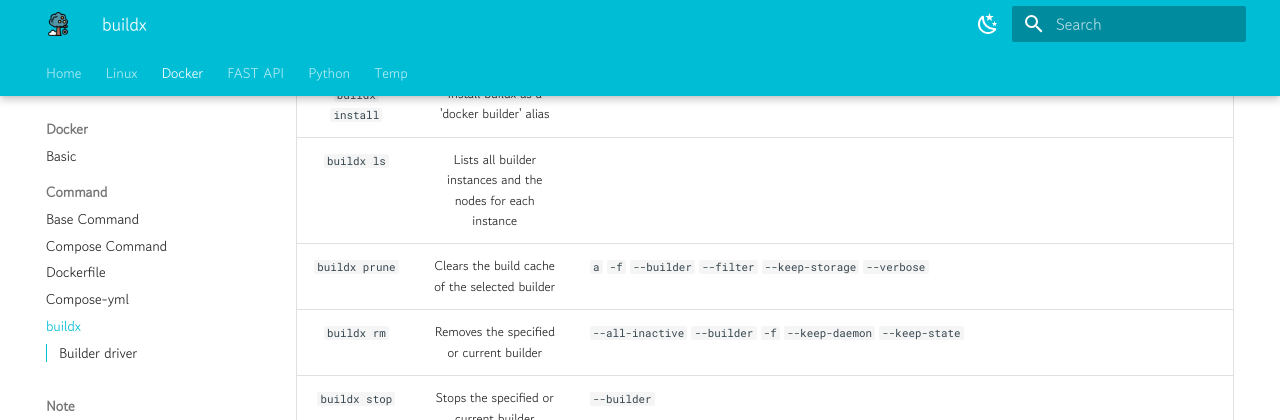
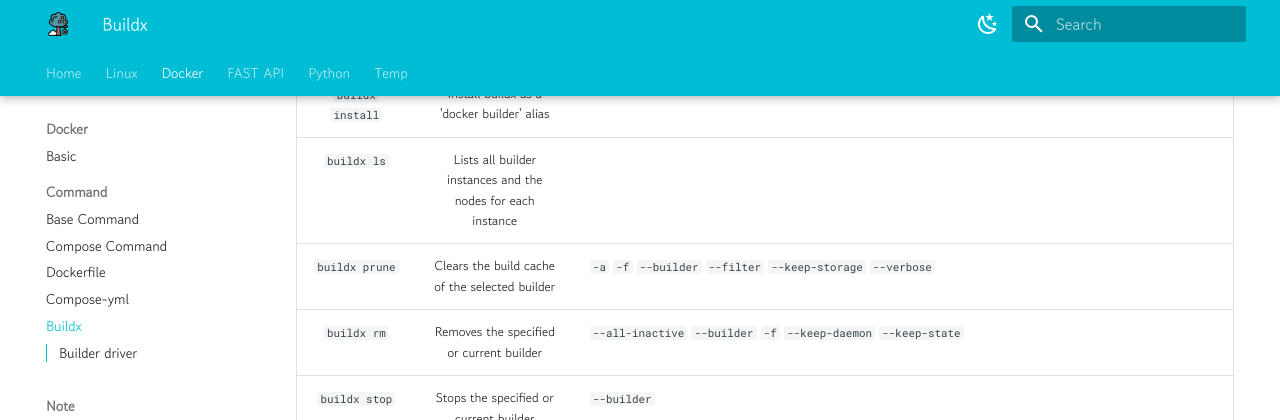
Before and after one commit to YSHeee/YSHeee.github.io, an MkDocs documentation site: the page built from docs/docker/command/buildx.md, in a window 1280 px wide and 900 px high, scrolled down 639 px. Shown: the top 420 px of the window. Built offline with MkDocs 1.6.1 and Material for MkDocs 9.7.7, drawn with Linux system fonts in a browser that asks for light colours.

Commit message:
Modify ...

```diff
--- a/docs/docker/command/buildx.md
+++ b/docs/docker/command/buildx.md
@@ -9,7 +9,7 @@
 | `buildx inspect` |Inspect current builder instance |`--bootstrap` `--builder`
 | `buildx install` |Install buildx as a 'docker builder' alias |
 | `buildx ls` |Lists all builder instances and the nodes for each instance |
-| `buildx prune` |Clears the build cache of the selected builder |`a` `-f` `--builder` `--filter` `--keep-storage` `--verbose`
+| `buildx prune` |Clears the build cache of the selected builder |`-a` `-f` `--builder` `--filter` `--keep-storage` `--verbose`
 | `buildx rm` |Removes the specified or current builder |`--all-inactive` `--builder` `-f` `--keep-daemon` `--keep-state`
 | `buildx stop` |Stops the specified or current builder |`--builder`
 | `buildx uninstall` |Uninstall the 'docker builder' alias |
--- a/mkdocs.yml
+++ b/mkdocs.yml
@@ -102,7 +102,7 @@
       - Compose Command: docker/command/compose.md
       - Dockerfile: docker/command/dfile.md
       - Compose-yml: docker/command/docker-compose-yml.md
-      - buildx: docker/command/buildx.md
+      - Buildx: docker/command/buildx.md
     - Note:
       - Install: docker/note/installation.md
       - Registry: docker/note/registry.md
```
